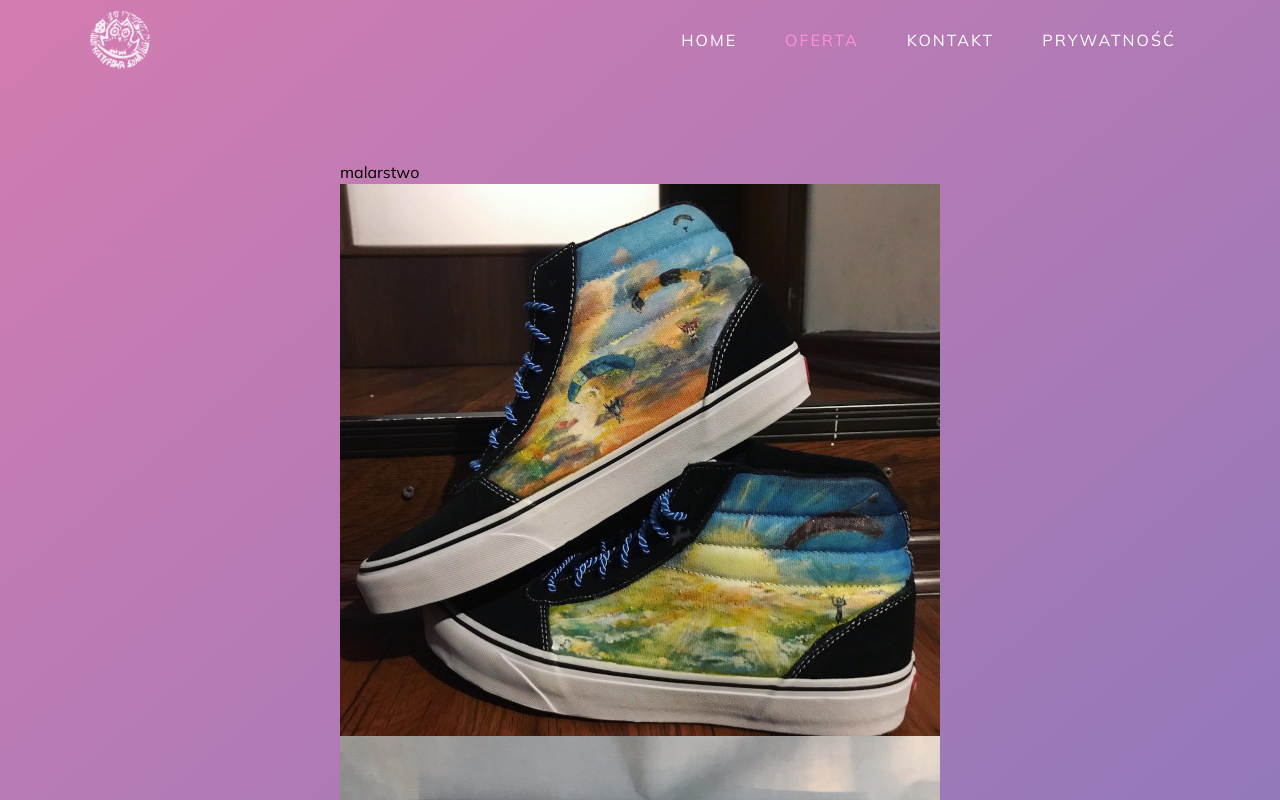
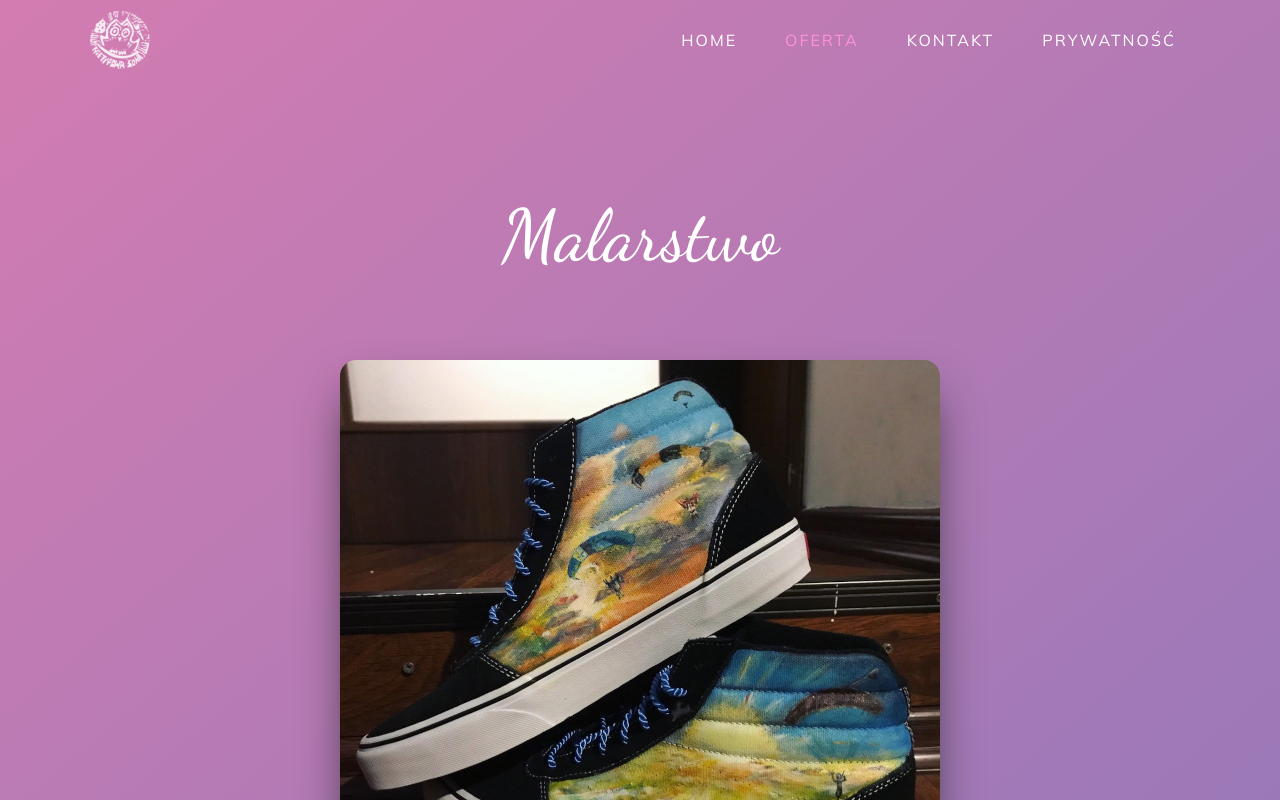
Before and after one commit to Anathretic/nietypowa-sowa, a React (Vite) app: page /oferta/malarstwo in a window 1280 px wide. Shown: the top 800 px of the page. Built offline with nearby package versions, Linux system fonts and the light colour scheme.

Commit message:
Added styles to photos section and created alt attribute for every img

```diff
--- a/src/data/CardData.jsx
+++ b/src/data/CardData.jsx
@@ -4,10 +4,26 @@ export const CardData = [
 		path: 'rysunek',
 		title: 'Rysunek',
 		photoArray: [
-			{ imageId: 11, image: '/first-technique-images/first-image-1.jpg' },
-			{ imageId: 12, image: '/first-technique-images/first-image-2.jpg' },
-			{ imageId: 13, image: '/first-technique-images/first-image-3.jpg' },
-			{ imageId: 14, image: '/first-technique-images/first-image-4.jpg' },
+			{
+				imageId: 11,
+				image: '/first-technique-images/first-image-1.jpg',
+				alt: 'Obraz przedstawiający zamyśloną kobietę wpatrzoną w okno',
+			},
+			{
+				imageId: 12,
+				image: '/first-technique-images/first-image-2.jpg',
+				alt: 'Obraz przedstawiający dwie dłonie splecione w uścisku',
+			},
+			{
+				imageId: 13,
+				image: '/first-technique-images/first-image-3.jpg',
+				alt: 'Rysunek przedstawiający tytułową postać bajki WALL-E',
+			},
+			{
+				imageId: 14,
+				image: '/first-technique-images/first-image-4.jpg',
+				alt: 'Obraz przedstawiający siedzącą kobietę',
+			},
 		],
 	},
 	{
@@ -15,11 +31,31 @@ export const CardData = [
 		path: 'malarstwo',
 		title: 'Malarstwo',
 		photoArray: [
-			{ imageId: 21, image: '/second-technique-images/second-image-1.jpg' },
-			{ imageId: 22, image: '/second-technique-images/second-image-2.jpg' },
-			{ imageId: 23, image: '/second-technique-images/second-image-3.jpg' },
-			{ imageId: 24, image: '/second-technique-images/second-image-4.jpg' },
-			{ imageId: 25, image: '/second-technique-images/second-image-5.jpg' },
+			{
+				imageId: 21,
+				image: '/second-technique-images/second-image-1.jpg',
+				alt: 'Trampki przyozdobione grafiką o tematyce spadochroniarstwa',
+			},
+			{
+				imageId: 22,
+				image: '/second-technique-images/second-image-2.jpg',
+				alt: 'Obraz przedstawiający martwą naturę',
+			},
+			{
+				imageId: 23,
+				image: '/second-technique-images/second-image-3.jpg',
+				alt: 'Trampki przyozdobione grafiką o tematyce spadochroniarstwa',
+			},
+			{
+				imageId: 24,
+				image: '/second-technique-images/second-image-4.jpg',
+				alt: 'Obraz przedstawiający martwą naturę',
+			},
+			{
+				imageId: 25,
+				image: '/second-technique-images/second-image-5.jpg',
+				alt: 'Trampki przyozdobione grafiką przedstawiającą postacie z bajek oraz narzędzia',
+			},
 		],
 	},
 	{
--- a/src/index.css
+++ b/src/index.css
@@ -28,11 +28,11 @@ nav {
 	max-width: 1920px;
 }
 
-.main-title {
-	position: absolute;
-	top: 50%;
-	left: 50%;
-	transform: translate(-50%, -50%);
+.special-title {
+	display: flex;
+	justify-content: center;
+	align-items: center;
+	height: 100%;
 	font-family: 'Dancing Script', cursive;
 }
 
--- a/src/sections/Home.jsx
+++ b/src/sections/Home.jsx
@@ -1,9 +1,7 @@
 const Home = () => {
 	return (
 		<div className='h-screen w-100 bg-hero-img bg-center bg-cover'>
-			<h1 className='main-title text-center text-5xl rsm:text-6xl mf:text-7xl xl:text-8xl text-white'>
-				Nietypowa Sowa
-			</h1>
+			<h1 className='special-title text-5xl rsm:text-6xl mf:text-7xl xl:text-8xl text-white'>Nietypowa Sowa</h1>
 		</div>
 	);
 };
--- a/src/sections/Photos.jsx
+++ b/src/sections/Photos.jsx
@@ -9,15 +9,21 @@ export const Photos = () => {
 		<>
 			{pathsArray.includes(id) ? (
 				<div className='flex w-full justify-center items-center pt-[80px]'>
-					<div className='flex mf:flex-row flex-col items-center justify-between md:p-20 py-12 px-4 min-h-screen'>
+					<div className='flex mf:flex-row flex-col items-center justify-center md:p-20 py-12 px-4 min-h-screen'>
 						<div className='wrapper'>
-							<h2>{id}</h2>
+							<h2 className='special-title text-5xl rsm:text-6xl mf:text-7xl text-white capitalize py-10'>{id}</h2>
 							{photos.map(data => (
-								<div key={data.imageId}>
-									<img src={data.image} alt='' />
+								<div key={data.imageId} className='py-12'>
+									<img src={data.image} alt={data.alt} className='rounded-2xl shadow-2xl shadow-neutral-800 w-full' />
 								</div>
 							))}
-                            <Link to='/oferta'>Wróć</Link>
+							<div className='flex flex-row justify-center items-center'>
+								<Link
+									to='/oferta'
+									className='flex justify-center items-center mt-10 bg-[#ff91d8] p-3 w-32 sm:w-56 md:w-96 md:text-lg rounded-full cursor-pointer hover:bg-[#bf589a] transition duration-300 text-white'>
+									Cofnij
+								</Link>
+							</div>
 						</div>
 					</div>
 				</div>
--- a/src/utils/ScrollToTop.js
+++ b/src/utils/ScrollToTop.js
@@ -8,7 +8,7 @@ export const ScrollToTop = () => {
 		const body = document.querySelector('#root');
 		body.scrollIntoView(
 			{
-				behavior: 'auto',
+				behavior: 'smooth',
 			},
 			100
 		);
```
